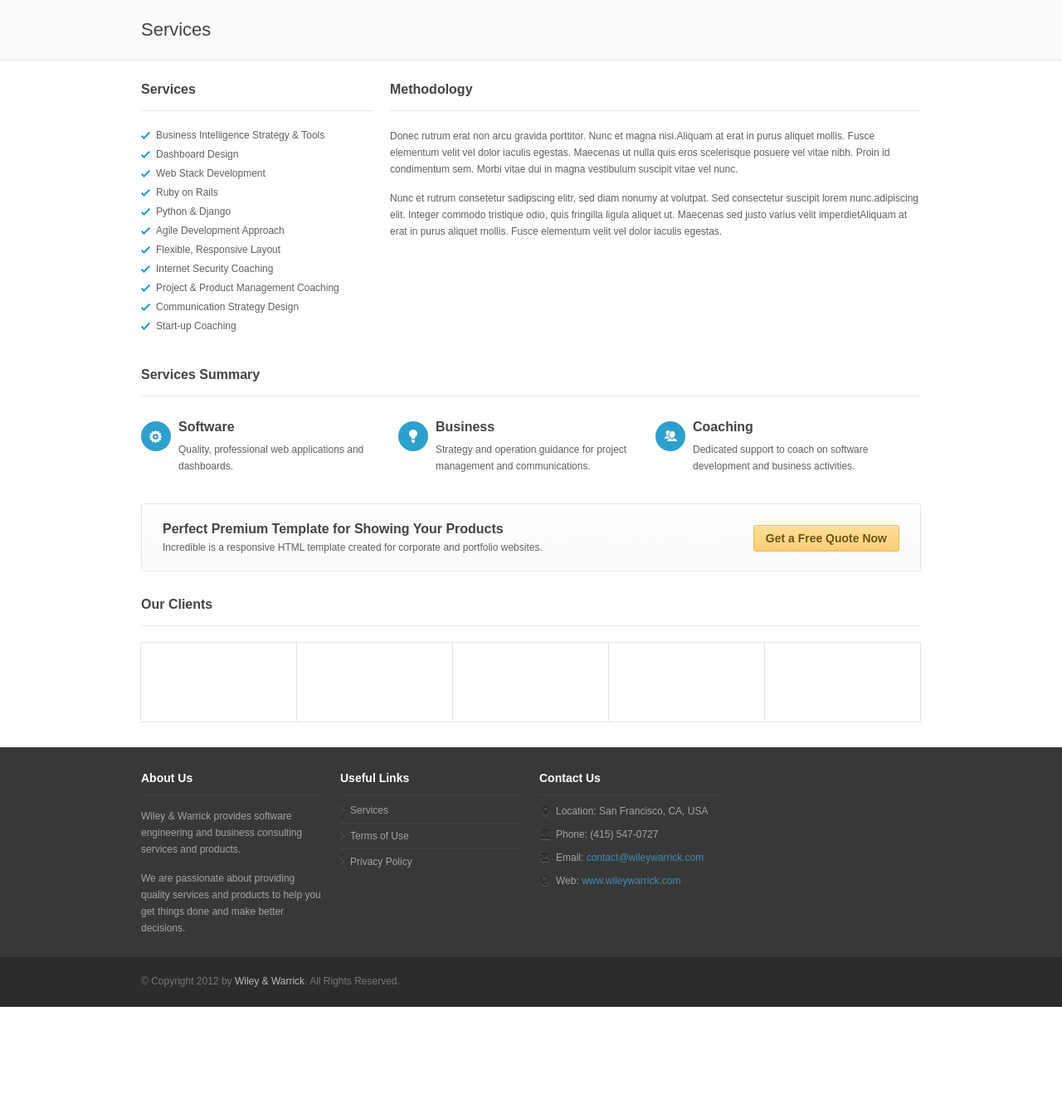
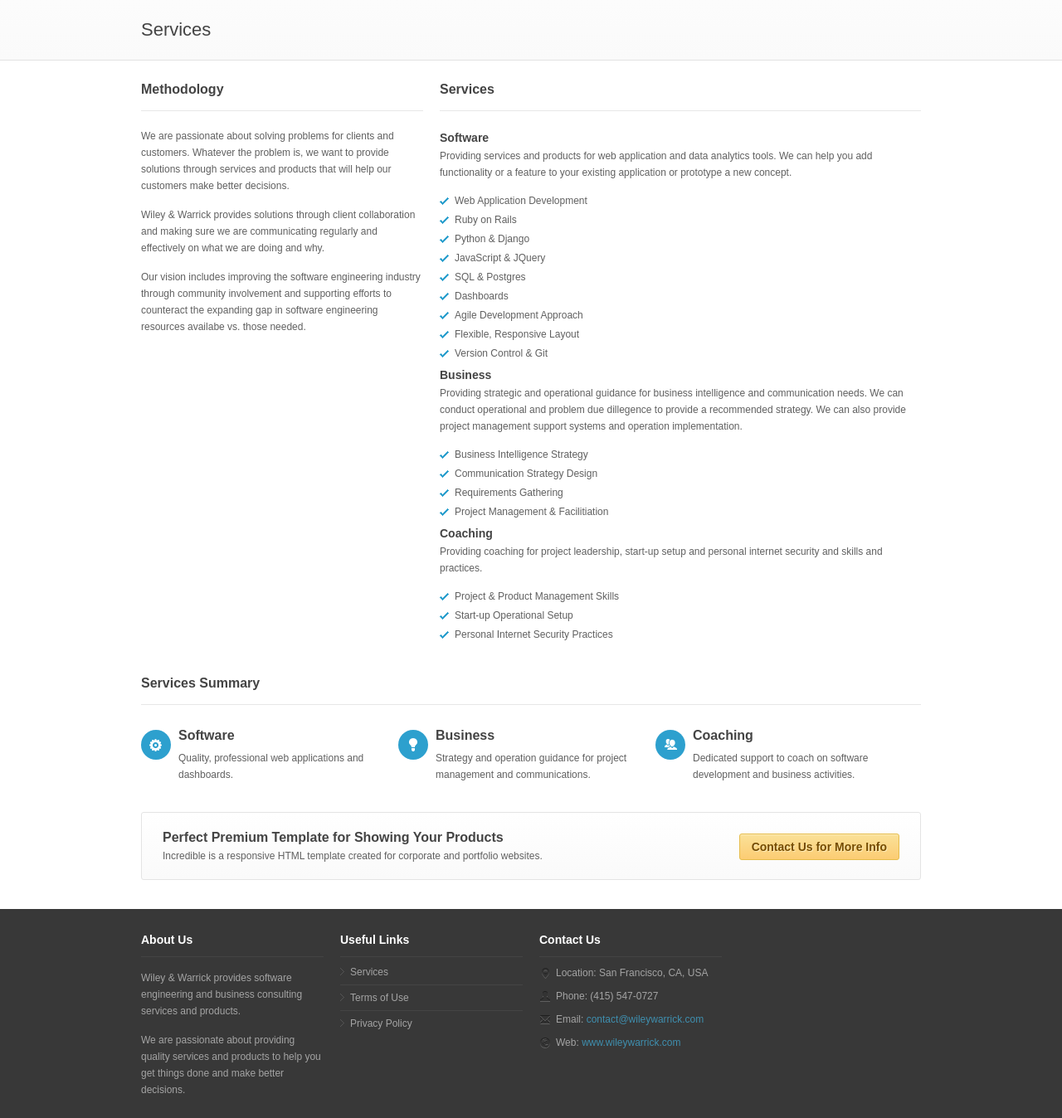
Before and after one commit to nyghtowl/Wiley, a Flask app: page /services in a window 1280 px wide. Shown: the part 80-1428 px from the top of the page at 83% size. Before the commit the page ends 1294 px from the top, so only its background shows below. Run offline with Flask 2, Linux system fonts and the light colour scheme; some libraries are stand-ins or nearby versions.

Commit message:
Updated config,revised service description and structure. Also updated index title on main image area.

```diff
--- a/app/templates/services.html
+++ b/app/templates/services.html
@@ -21,33 +21,55 @@
 
 	<!-- Standard Structure -->
 
-	<div class="five columns">
+	<div class="six columns">
+		<h4 class="headline">Methodology</h4>
+		<p>We are passionate about solving problems for clients and customers. Whatever the problem is, we want to provide solutions through services and products that will help our customers make better decisions.</p>
+		<p>Wiley & Warrick provides solutions through client collaboration and making sure we are communicating regularly and effectively on what we are doing and why.</p>
+		<p>Our vision includes improving the software engineering industry through community involvement and supporting efforts to counteract the expanding gap in software engineering resources availabe vs. those needed.</p>
+	</div>
+
+	<div class="ten columns">
 		<h4 class="headline">Services</h4>
 		<p>
 
+		<h5 id="service_software">Software</h5>
+		<p>Providing services and products for web application and data analytics tools. We can help you add functionality or a feature to your existing application or prototype a new concept.<p>
 		<ul class="check_list">
-			<li>Business Intelligence Strategy & Tools</li>
-			<li>Dashboard Design</li>
-			<li>Web Stack Development</li>
-				<ul>
-					<li>Ruby on Rails</li>
-					<li>Python & Django</li>
-					<li>Agile Development Approach</li>
-					<li>Flexible, Responsive Layout</li>
-				</ul>
-			<li>Internet Security Coaching</li>
-			<li>Project & Product Management Coaching</li>
+			<li>Web Application Development</li>
+			<li>Ruby on Rails</li>
+			<li>Python & Django</li>
+			<li>JavaScript & JQuery</li>
+			<li>SQL & Postgres</li>
+			<li>Dashboards</li>
+			<li>Agile Development Approach</li>
+			<li>Flexible, Responsive Layout</li>
+			<li>Version Control & Git</li>
+		</ul>
+
+
+		<h5 id="service_business">Business</h5>
+		<p>Providing strategic and operational guidance for business intelligence and communication needs. We can conduct operational and problem due dillegence to provide a recommended strategy. We can also provide project management support systems and operation implementation.</p>
+		<ul class="check_list">
+			<li>Business Intelligence Strategy</li>
 			<li>Communication Strategy Design</li>
-			<li>Start-up Coaching</li>
+			<li>Requirements Gathering</li>
+			<li>Project Management & Facilitiation</li>
 		</ul>
+
+
+		<h5 id="service_coaching">Coaching</h5>
+		<p>Providing coaching for project leadership, start-up setup and personal internet security and skills and practices.</p>
+		<ul class="check_list">
+			<li>Project & Product Management Skills</li>
+			<li>Start-up Operational Setup</li>
+			<li>Personal Internet Security Practices</li>
+
+		</ul>
+
 		</p>
 	</div>
 
-	<div class="eleven columns">
-		<h4 class="headline">Methodology</h4>
-		<p>Donec rutrum erat non arcu gravida porttitor. Nunc et magna nisi.Aliquam at erat in purus aliquet mollis. Fusce elementum velit vel dolor iaculis egestas. Maecenas ut nulla quis eros scelerisque posuere vel vitae nibh. Proin id condimentum sem. Morbi vitae dui in magna vestibulum suscipit vitae vel nunc. </p>
-		<p>Nunc et rutrum consetetur sadipscing elitr, sed diam nonumy at volutpat. Sed consectetur suscipit lorem nunc.adipiscing elit. Integer commodo tristique odio, quis fringilla ligula aliquet ut. Maecenas sed justo varius velit imperdietAliquam at erat in purus aliquet mollis. Fusce elementum velit vel dolor iaculis egestas.</p>
-	</div>
+
 
 
 	<!-- Standard Structure End -->
@@ -55,8 +77,8 @@
 	<div class="sixteen columns">
 		<h4 class="headline">Services Summary</h4>
 		{% include 'service_summary_partial.html' %}
+	</div>
 
-	</div>
 	<!--Info Box Start -->
 	<div class="sixteen columns">
 		<div class="info-box">
@@ -64,28 +86,12 @@
 				<h4>Perfect Premium Template for Showing Your Products</h4>
 				<p>Incredible is a responsive HTML template created for corporate and portfolio websites. </p>
 			</div>
-			<a href="#" class="button medium yellow" style="float: right;">Get a Free Quote Now</a>
+			<a href="#" class="button medium yellow" style="float: right;">Contact Us for More Info</a>
 			<div class="clearfix"></div>
 		</div>
 	</div>
 	<!-- Recent Work End -->
 
-
-	<!-- Our Clients -->
-	<div class="sixteen columns">
-		<h4 class="headline">Our Clients</h4>
-	</div>
-
-	<div class="sixteen columns">
-		<ul class="client-logo">
-			<li><img src="./static/images/logo_01.png" alt=""/></li>
-			<li><img src="./static/images/logo_02.png" alt=""/></li>
-			<li><img src="./static/images/logo_03.png" alt=""/></li>
-			<li><img src="./static/images/logo_04.png" alt=""/></li>
-			<li><img src="./static/images/logo_05.png" alt=""/></li>
-		</ul>
-	</div>
-	<!-- Our Clients End -->
 
 
 </div>
--- a/config.py
+++ b/config.py
@@ -7,8 +7,8 @@
 #Ignore SIG_PIPE and don't throw exceptions on it... (http://docs.python.org/library/signal.html)
 signal(SIGPIPE,SIG_DFL)
 
-SECRET_KEY = 'key'
-# SECRET_KEY = os.environ.get('key')
+# SECRET_KEY = 'key'
+SECRET_KEY = os.environ.get('key')
 
 CSRF_ENABLED = True
 
```
Also changed, not shown: app/templates/index.html (+1 -15 lines).
